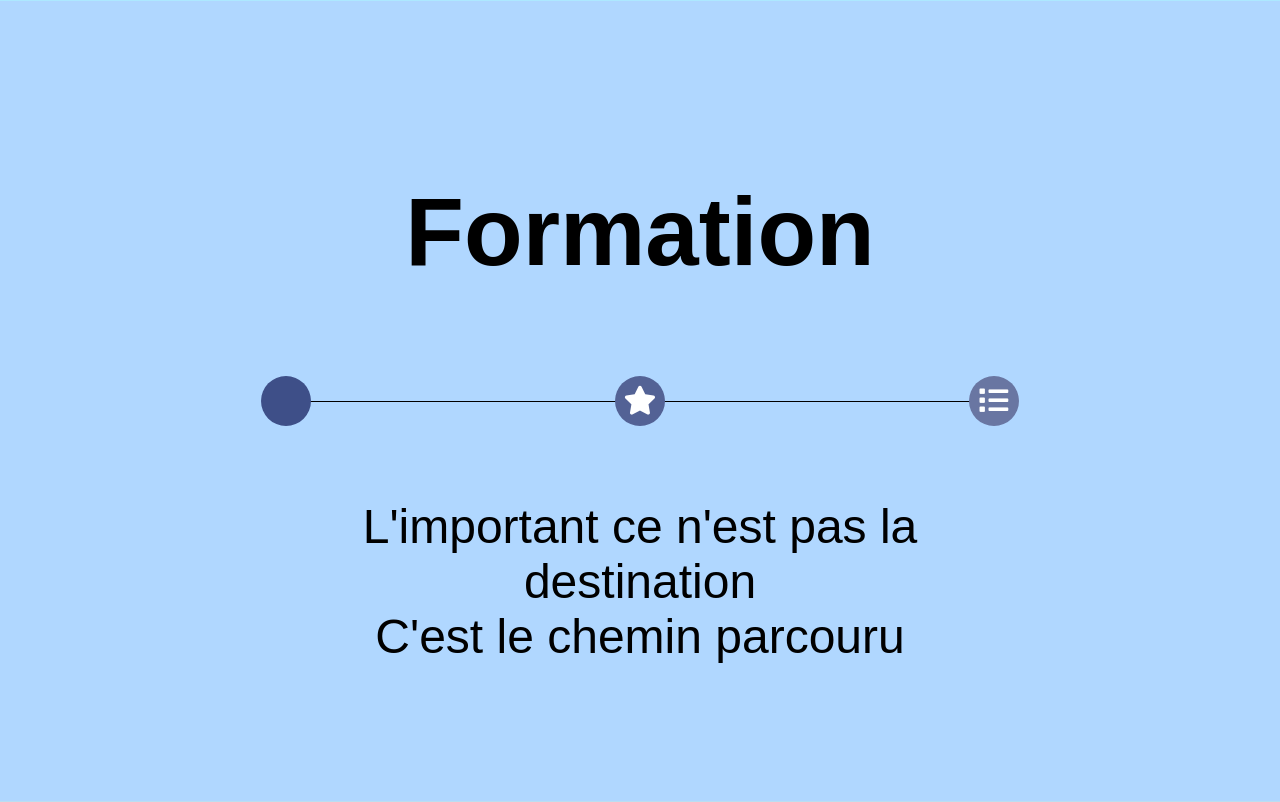
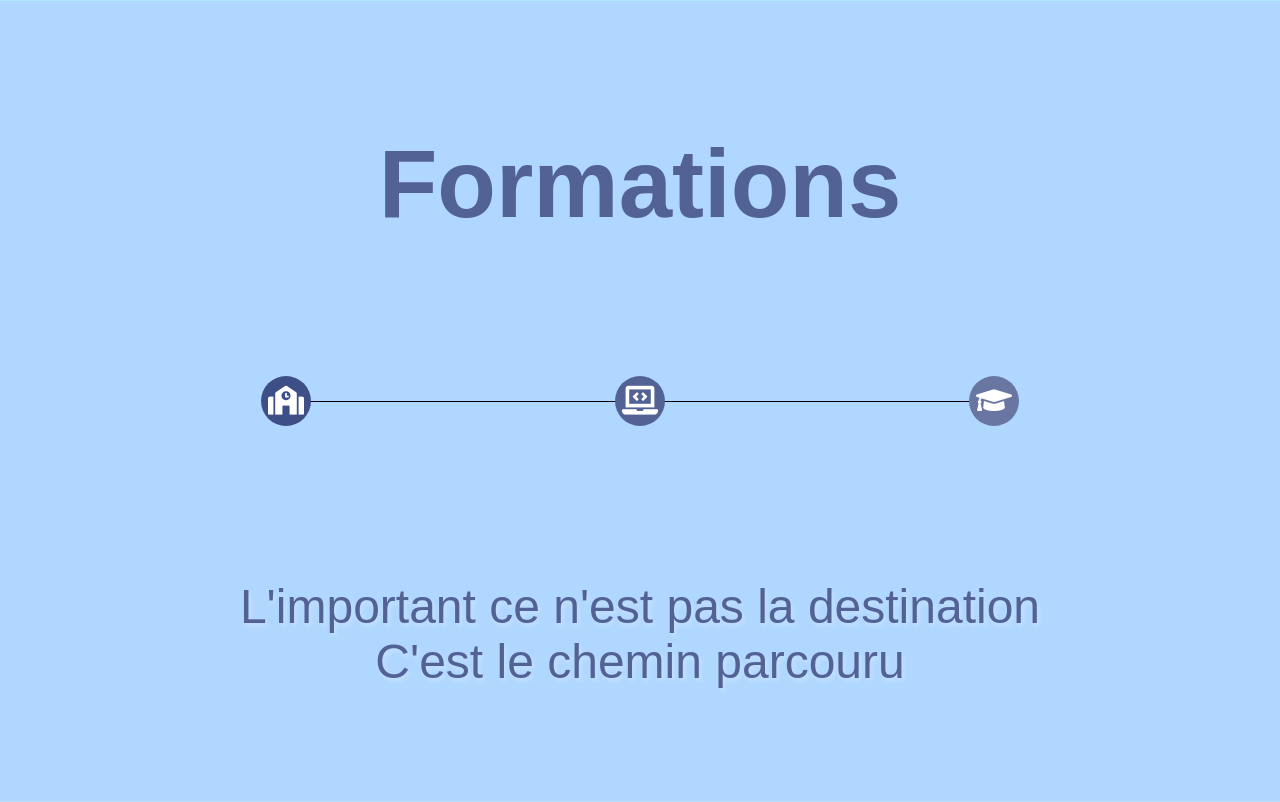
Before and after one commit to AymericLeFeyer/personal-website, a PHP site: page / in a window 1280 px wide. Shown: the part 3199-4001 px from the top of the page. Run offline with PHP 8.4, Linux system fonts and the light colour scheme; some libraries are stand-ins or nearby versions; some web fonts are replaced.

Commit message:
formations page

```diff
--- a/src/css/studies.css
+++ b/src/css/studies.css
@@ -60,19 +73,22 @@
 }
 
 .titlePage {
-  bottom: 50px;
+  top: 8vh;
   position: absolute;
   width: 100%;
   opacity: 1;
   transition: all 800ms ease;
+  color: #536295;
 }
 
 .subtitlePage {
-  top: 50px;
+  bottom: 8vh;
   position: absolute;
   width: 100%;
   opacity: 1;
   transition: all 800ms ease;
+  color: #536295;
+  text-shadow: 2px 3px 5px rgba(255, 255, 255, 0.3);
 }
 
 .marker:hover ~ .titlePage {
--- a/src/css/style.css
+++ b/src/css/style.css
@@ -2,6 +2,14 @@
   text-align: center;
   font-size: 3em;
 }
+
+@media screen and (max-width: 600px) {
+  .section {
+    text-align: center;
+    font-size: 4vh;
+  }
+}
+
 .content {
   margin: 50px;
 }
--- a/src/html/index.html
+++ b/src/html/index.html
@@ -65,33 +65,35 @@
 
             <!-- This is the individual marker-->
             <div
-              class="marker m1 timeline-icon one wow animate__animated animate__zoomIn"
+              class="marker m1 timeline-icon one wow animate__animated animate__backInRight"
             >
               <div class="date">2017</div>
-              <i class="fa fa-pencil"></i>
+              <i class="fa fa-school"></i>
             </div>
             <!-- / marker -->
 
             <!-- This is the individual marker-->
             <div
-              class="marker m2 timeline-icon two wow animate__animated animate__zoomIn"
+              class="marker m2 timeline-icon two wow animate__animated animate__backInRight"
             >
               <div class="date">2020</div>
-              <i class="fa fa-star"></i>
+              <i class="fa fa-laptop-code"></i>
             </div>
             <!-- / marker -->
 
             <!-- This is the individual marker-->
             <div
-              class="marker m3 timeline-icon three wow animate__animated animate__zoomIn"
+              class="marker m3 timeline-icon three wow animate__animated animate__backInRight"
             >
               <div class="date">2022</div>
-              <i class="fa fa-list"></i>
+              <i class="fa fa-graduation-cap"></i>
             </div>
             <!-- / marker -->
+          </div>
+        </div>
 
         <div class="titlePage wow animate__animated animate__jackInTheBox">
-              <h1>Formation</h1>
+          <h1>Formations</h1>
         </div>
 
         <div class="subtitlePage wow animate__animated animate__slideInUp">
@@ -102,8 +104,8 @@
         </div>
 
         <div class="text one top">
-              <h2>Baccalauréat Scientifique</h2>
-              <h3>Lycée Val de Lys</h3>
+          <h3>Baccalauréat Scientifique</h3>
+          <h4>Lycée Val de Lys</h4>
         </div>
 
         <div class="text one bottom">
@@ -112,21 +114,19 @@
         </div>
 
         <div class="text two top">
-              <h2>Licence Informatique</h2>
-              <h3>Université Polytechnique des Hauts-de-France</h3>
+          <h3>Licence Informatique</h3>
+          <h4>Université Polytechnique des Hauts-de-France</h4>
         </div>
         <div class="text two bottom">
           <p>18/20 au projet de fin de licence</p>
           <p>13,6/20 de moyenne générale</p>
         </div>
         <div class="text three top">
-              <h2>Master Informatique (e-Services)</h2>
-              <h3>Université de Lille</h3>
+          <h3>Master Informatique (e-Services)</h3>
+          <h4>Université de Lille</h4>
         </div>
         <div class="text three bottom">
           <p>Alternance avec la société Progress-IT</p>
-            </div>
-          </div>
         </div>
       </div>
       <!-- Others / Contact -->
@@ -135,6 +135,9 @@
 
     <!----- Scripts ----->
 
+    <!-- Timeline -->
+    <script src="/src/js/timeline.js"></script>
+
     <!-- Fullpage -->
     <script
       src="https://cdnjs.cloudflare.com/ajax/libs/fullPage.js/3.0.9/fullpage.min.js"
@@ -142,9 +145,6 @@
       crossorigin="anonymous"
     ></script>
     <script src="/src/js/fullpage.js"></script>
-
-    <!-- Timeline -->
-    <script src="/src/js/timeline.js"></script>
 
     <!-- WOW -->
     <script
--- a/src/js/fullpage.js
+++ b/src/js/fullpage.js
@@ -7,12 +7,15 @@ new fullpage("#fullpage", {
   sectionsColor: [
     "#78C0E0",
     "#009DD1",
-
     "#ADD8E6",
     "#ADE8FF",
-
     "#B0D7FF",
     "#BBDEF0",
   ],
   scrollBar: true,
+  onLeave: function (index, nextIndex, direction) {
+    if (index.index == 4) {
+      refresh();
+    }
+  },
 });
```
Also changed, not shown: other parts of src/css/studies.css (+26 -4 lines), src/js/timeline.js (added, +45 -0 lines). Lines whose indentation alone changed are shown as unchanged.
